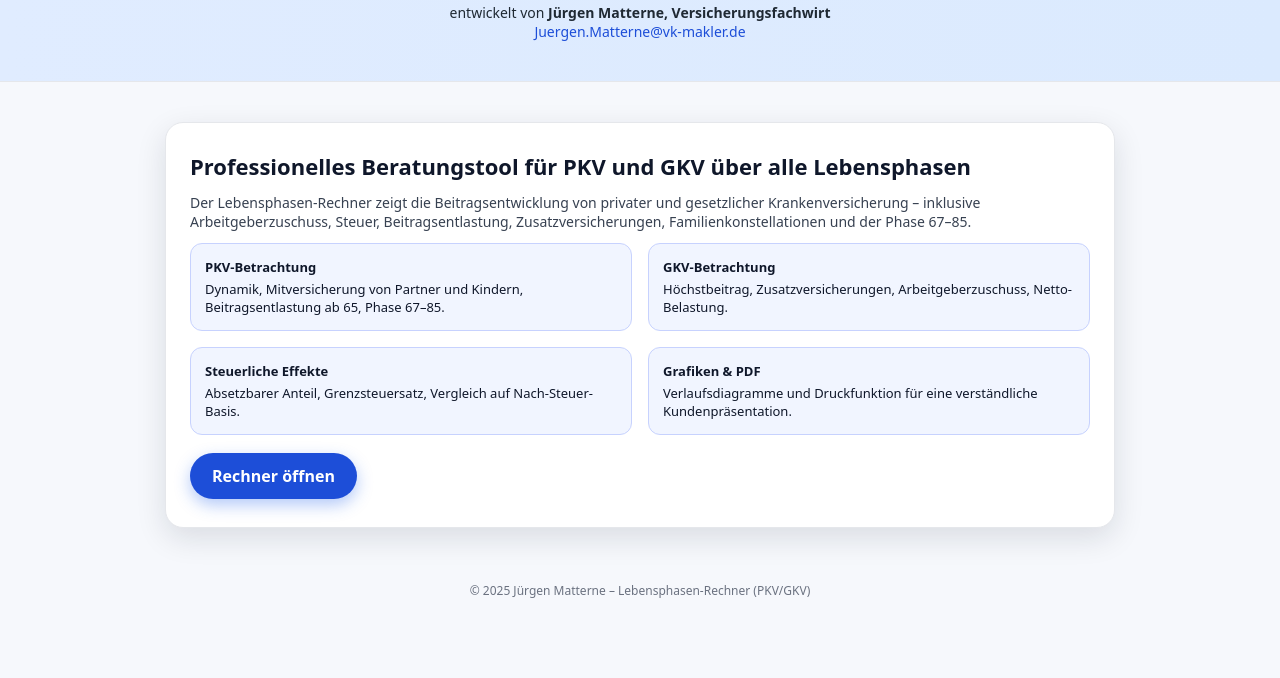
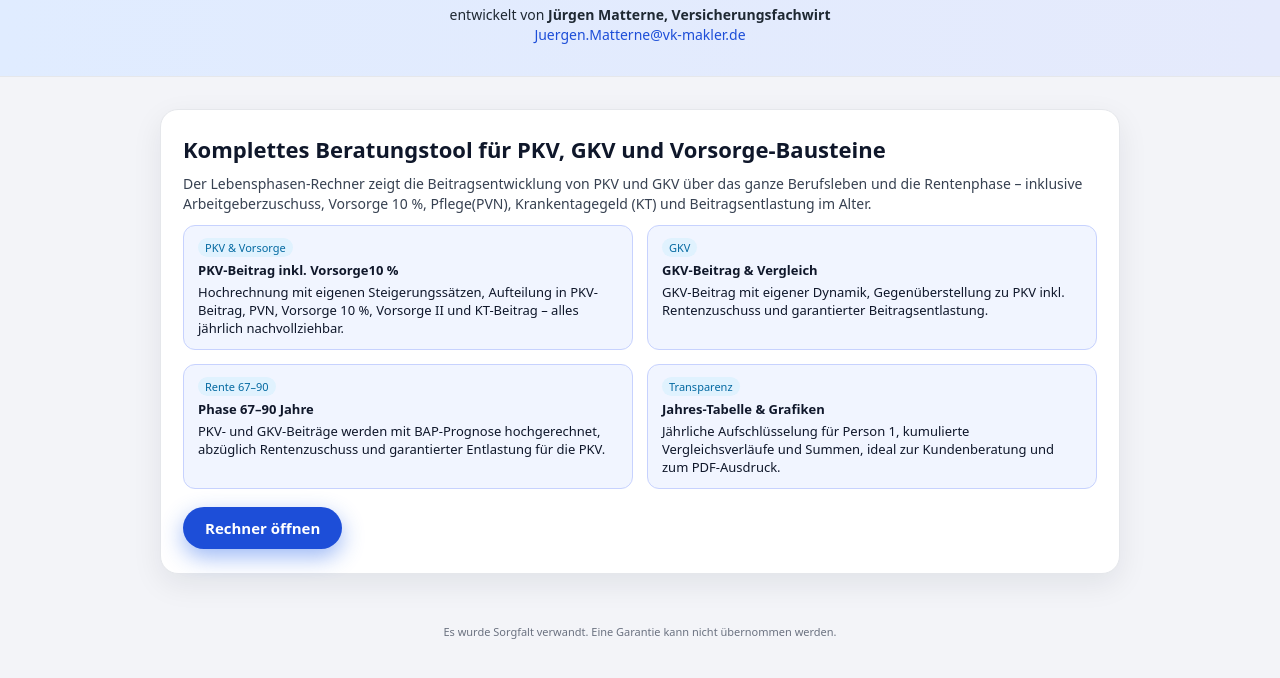
Before and after one commit to juergenmatterne-gif/Lebensphasen_Rechner, a plain HTML site: page index.html in a window 1280 px wide. Shown: the part 86-764 px from the top of the page. Drawn offline with Linux system fonts and the light colour scheme.

Commit message:
Update index.html

```diff
--- a/index.html
+++ b/index.html
@@ -3,23 +3,99 @@
 <head>
   <meta charset="utf-8">
   <meta name="viewport" content="width=device-width, initial-scale=1">
-  <title>Lebensphasen-Rechner (PKV/GKV)</title>
+  <title>Lebensphasen-Rechner – PKV/GKV mit Vorsorge</title>
   <style>
-    body{margin:0;font-family:system-ui,-apple-system,Segoe UI,Roboto,Arial,sans-serif;background:#f6f8fc;color:#0f172a}
-    header{padding:40px 20px;text-align:center;background:linear-gradient(90deg,#e0ecff,#dbeafe);border-bottom:1px solid #e5e7eb}
-    h1{margin:0;font-size:32px;font-weight:800}
-    header p{margin:6px 0 0;font-size:14px;color:#1f2933}
-    header a{color:#1d4ed8;text-decoration:none}
+    body{
+      margin:0;
+      font-family:system-ui,-apple-system,Segoe UI,Roboto,Arial,sans-serif;
+      background:#f3f4f8;
+      color:#0f172a;
+    }
+    header{
+      padding:40px 20px 32px;
+      text-align:center;
+      background:linear-gradient(90deg,#e0ecff,#e5eafc);
+      border-bottom:1px solid #e5e7eb;
+    }
+    h1{
+      margin:0;
+      font-size:32px;
+      font-weight:800;
+    }
+    header p{
+      margin:8px 0 0;
+      font-size:14px;
+      color:#1f2933;
+    }
+    header a{
+      color:#1d4ed8;
+      text-decoration:none;
+    }
     header a:hover{text-decoration:underline}
-    section{max-width:900px;margin:40px auto;background:#ffffff;padding:28px 24px;border-radius:18px;box-shadow:0 10px 30px rgba(15,23,42,.12);border:1px solid #e5e7eb}
-    h2{margin:0 0 12px;font-size:22px}
-    p{margin:0 0 12px;font-size:14px;color:#374151}
-    .grid{display:grid;grid-template-columns:1fr 1fr;gap:16px;margin-top:12px}
-    .box{background:#f1f5ff;border:1px solid #c7d2fe;border-radius:12px;padding:14px;font-size:13px}
+    main{
+      max-width:960px;
+      margin:32px auto 40px;
+      padding:0 16px;
+    }
+    section{
+      background:#ffffff;
+      border-radius:18px;
+      padding:24px 22px;
+      border:1px solid #e5e7eb;
+      box-shadow:0 10px 30px rgba(15,23,42,0.08);
+    }
+    h2{
+      margin:0 0 10px;
+      font-size:22px;
+    }
+    p{
+      margin:0 0 12px;
+      font-size:14px;
+      color:#374151;
+      line-height:1.4;
+    }
+    .grid{
+      display:grid;
+      grid-template-columns:1fr 1fr;
+      gap:14px;
+      margin-top:10px;
+    }
+    .box{
+      background:#f1f5ff;
+      border-radius:12px;
+      padding:12px 14px;
+      border:1px solid #c7d2fe;
+      font-size:13px;
+    }
     .box b{display:block;margin-bottom:4px}
-    a.button{display:inline-block;background:#1d4ed8;color:#ffffff;padding:12px 22px;border-radius:999px;text-decoration:none;font-size:16px;font-weight:600;margin-top:18px;box-shadow:0 6px 16px rgba(37,99,235,.35)}
+    .tag{
+      display:inline-block;
+      padding:2px 7px;
+      border-radius:999px;
+      background:#e0f2fe;
+      color:#0369a1;
+      font-size:11px;
+      margin-bottom:4px;
+    }
+    a.button{
+      display:inline-block;
+      margin-top:18px;
+      padding:11px 22px;
+      border-radius:999px;
+      background:#1d4ed8;
+      color:#ffffff;
+      text-decoration:none;
+      font-size:15px;
+      font-weight:600;
+      box-shadow:0 8px 22px rgba(37,99,235,0.45);
+    }
     a.button:hover{background:#1e40af}
-    footer{text-align:center;padding:14px;font-size:12px;color:#6b7280}
+    footer{
+      text-align:center;
+      padding:10px 16px 18px;
+      font-size:11px;
+      color:#6b7280;
+    }
   </style>
 </head>
 <body>
@@ -31,38 +107,51 @@
   </p>
 </header>
 
+<main>
   <section>
-  <h2>Professionelles Beratungstool für PKV und GKV über alle Lebensphasen</h2>
+    <h2>Komplettes Beratungstool für PKV, GKV und Vorsorge-Bausteine</h2>
     <p>
-    Der Lebensphasen-Rechner zeigt die Beitragsentwicklung von privater und gesetzlicher
-    Krankenversicherung – inklusive Arbeitgeberzuschuss, Steuer, Beitragsentlastung,
-    Zusatzversicherungen, Familienkonstellationen und der Phase 67–85.
+      Der Lebensphasen-Rechner zeigt die Beitragsentwicklung von PKV und GKV
+      über das ganze Berufsleben und die Rentenphase – inklusive
+      Arbeitgeberzuschuss, Vorsorge&nbsp;10&nbsp;%, Pflege(PVN), Krankentagegeld (KT)
+      und Beitragsentlastung im Alter.
     </p>
 
     <div class="grid">
       <div class="box">
-      <b>PKV-Betrachtung</b>
-      Dynamik, Mitversicherung von Partner und Kindern, Beitragsentlastung ab 65, Phase 67–85.
+        <span class="tag">PKV &amp; Vorsorge</span>
+        <b>PKV-Beitrag inkl. Vorsorge10&nbsp;%</b>
+        Hochrechnung mit eigenen Steigerungssätzen, Aufteilung in
+        PKV-Beitrag, PVN, Vorsorge&nbsp;10&nbsp;%, Vorsorge&nbsp;II und KT-Beitrag
+        – alles jährlich nachvollziehbar.
       </div>
       <div class="box">
-      <b>GKV-Betrachtung</b>
-      Höchstbeitrag, Zusatzversicherungen, Arbeitgeberzuschuss, Netto-Belastung.
+        <span class="tag">GKV</span>
+        <b>GKV-Beitrag &amp; Vergleich</b>
+        GKV-Beitrag mit eigener Dynamik, Gegenüberstellung zu PKV inkl.
+        Rentenzuschuss und garantierter Beitragsentlastung.
       </div>
       <div class="box">
-      <b>Steuerliche Effekte</b>
-      Absetzbarer Anteil, Grenzsteuersatz, Vergleich auf Nach-Steuer-Basis.
+        <span class="tag">Rente 67–90</span>
+        <b>Phase 67–90 Jahre</b>
+        PKV- und GKV-Beiträge werden mit BAP-Prognose hochgerechnet,
+        abzüglich Rentenzuschuss und garantierter Entlastung für die PKV.
       </div>
       <div class="box">
-      <b>Grafiken & PDF</b>
-      Verlaufsdiagramme und Druckfunktion für eine verständliche Kundenpräsentation.
+        <span class="tag">Transparenz</span>
+        <b>Jahres-Tabelle & Grafiken</b>
+        Jährliche Aufschlüsselung für Person&nbsp;1, kumulierte Vergleichsverläufe
+        und Summen, ideal zur Kundenberatung und zum PDF-Ausdruck.
       </div>
     </div>
 
+    <!-- WICHTIG: zeigt auf deine bestehende Rechner-Seite -->
     <a class="button" href="PKV_GKV_Rechner_V8f.html">Rechner öffnen</a>
   </section>
+</main>
 
 <footer>
-  © 2025 Jürgen Matterne – Lebensphasen-Rechner (PKV/GKV)
+  Es wurde Sorgfalt verwandt. Eine Garantie kann nicht übernommen werden.
 </footer>
 </body>
 </html>
```
Lines whose indentation alone changed are shown as unchanged.
